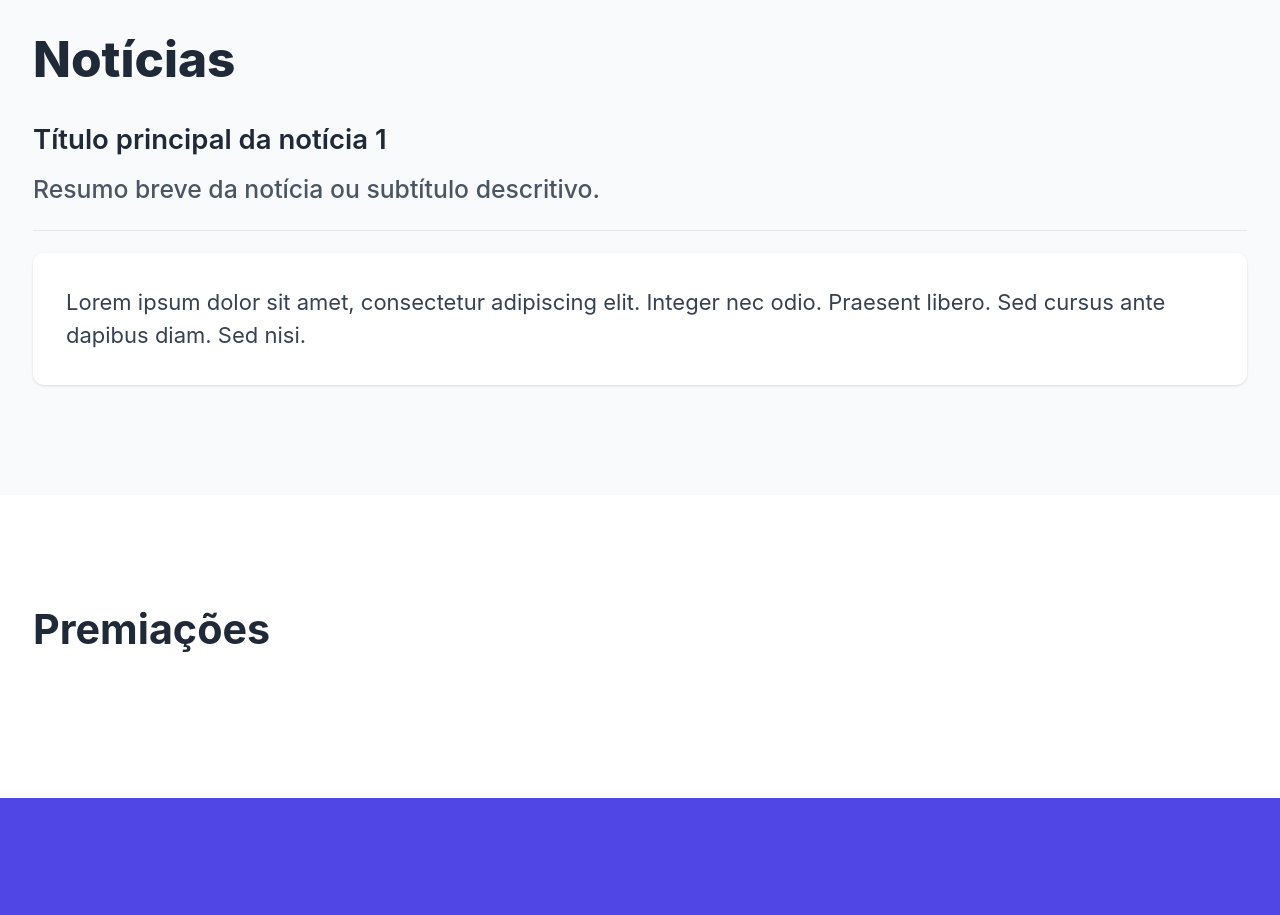
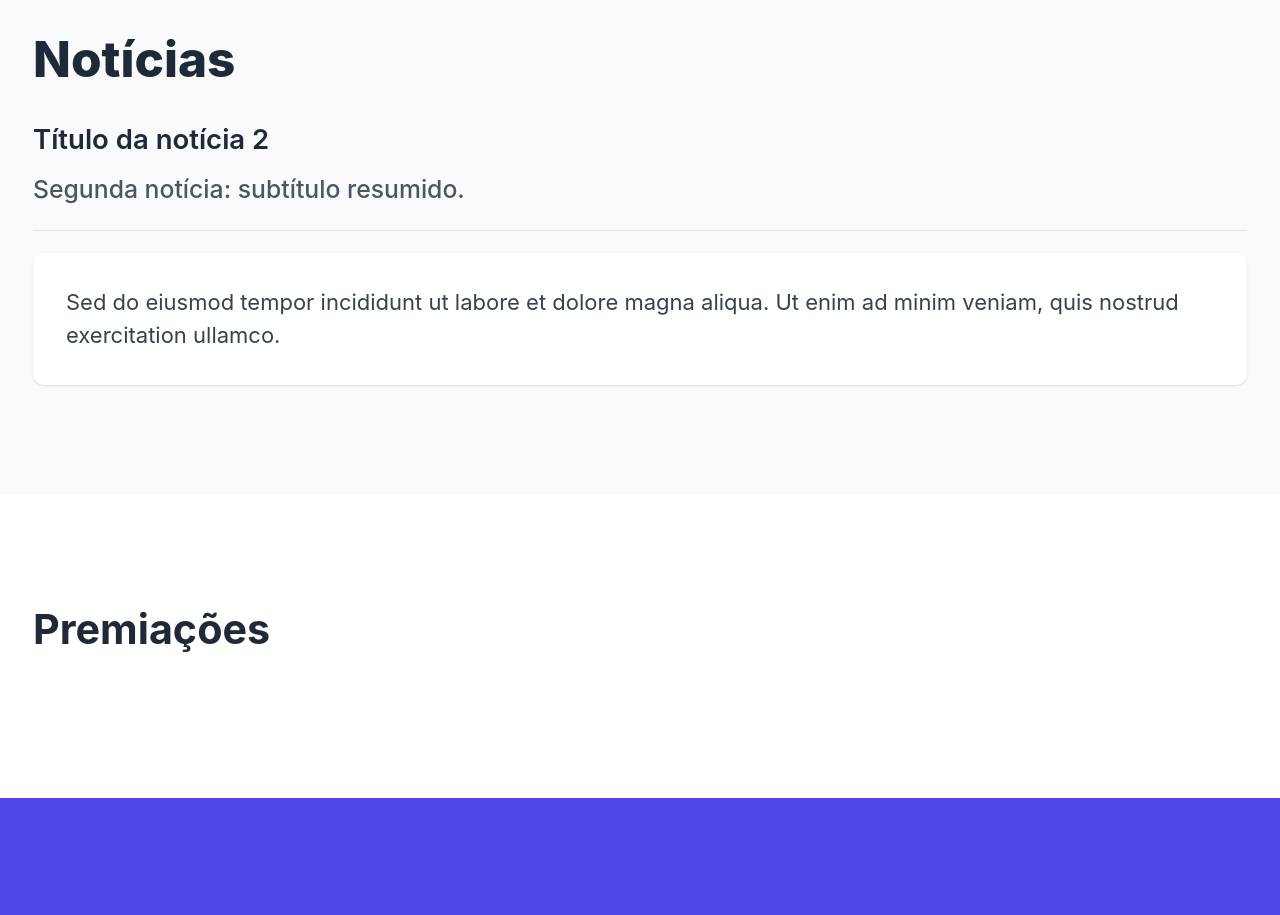
Before and after one commit to Kamo-chi/sertao-maria, a React (Vite) app: page / in a window 1280 px wide. Shown: the part 1800-2715 px from the top of the page. Built offline with nearby package versions, Linux system fonts and the light colour scheme; the HTML template or start-up script is replaced by a standard one.

Commit message:
feat: exibição de todo o array news

```diff
--- a/src/components/News.jsx
+++ b/src/components/News.jsx
@@ -1,30 +1,50 @@
+import { useState, useEffect } from "react";
 import Separator from './ui/Separator'
 import news from '../data/news'
 
 export default function News() {
-    const first = (news && news.length > 0) ? news[0] : null
+  const [index, setIndex] = useState(0);
+
+  // Loop automático
+  useEffect(() => {
+    if (!news || news.length === 0) return;
+
+    const interval = setInterval(() => {
+      setIndex((prev) => (prev + 1) % news.length);
+    }, 5000); // troca a cada 5s
+
+    return () => clearInterval(interval);
+  }, [news]);
+
+  const current = news.length > 0 ? news[index] : null;
+
   return (
     <section id="noticias" className="bg-gray-50 py-20">
       <div className="mx-auto px-6 max-w-screen-2xl">
         <header className="mb-6">
-              {/* Section title (independent of the news content) */}
           <h2 className="text-3xl md:text-4xl font-extrabold mb-2">Notícias</h2>
         </header>
 
         <div className="mt-2">
-              {/* News item title and subtitle (from data array) */}
-              <h3 className="text-xl font-semibold mb-2">{first ? first.title : 'Título da notícia'}</h3>
-              <h4 className="text-base md:text-lg text-gray-600 font-medium mb-4">{first ? first.sectionSubtitle : 'Resumo breve da notícia ou subtítulo descritivo.'}</h4>
 
-              {/* Separator (uses the small ui component to mimic shadcn) */}
+          <h3 className="text-xl font-semibold mb-2">
+            {current ? current.title : "Título da notícia"}
+          </h3>
+
+          <h4 className="text-base md:text-lg text-gray-600 font-medium mb-4">
+            {current ? current.sectionSubtitle : "Resumo breve da notícia ou subtítulo descritivo."}
+          </h4>
+
           <Separator />
 
-              {/* News content — kept inside same container width as CharactersCarousel */}
           <article className="mt-4 bg-white rounded-lg shadow px-6 py-6">
-                <p className="text-gray-700">{first ? first.content : 'Nenhuma notícia disponível no momento.'}</p>
+            <p className="text-gray-700">
+              {current ? current.content : "Nenhuma notícia disponível no momento."}
+            </p>
           </article>
+
         </div>
       </div>
     </section>
-    )
+  );
 }
```
Lines whose indentation alone changed are shown as unchanged.
